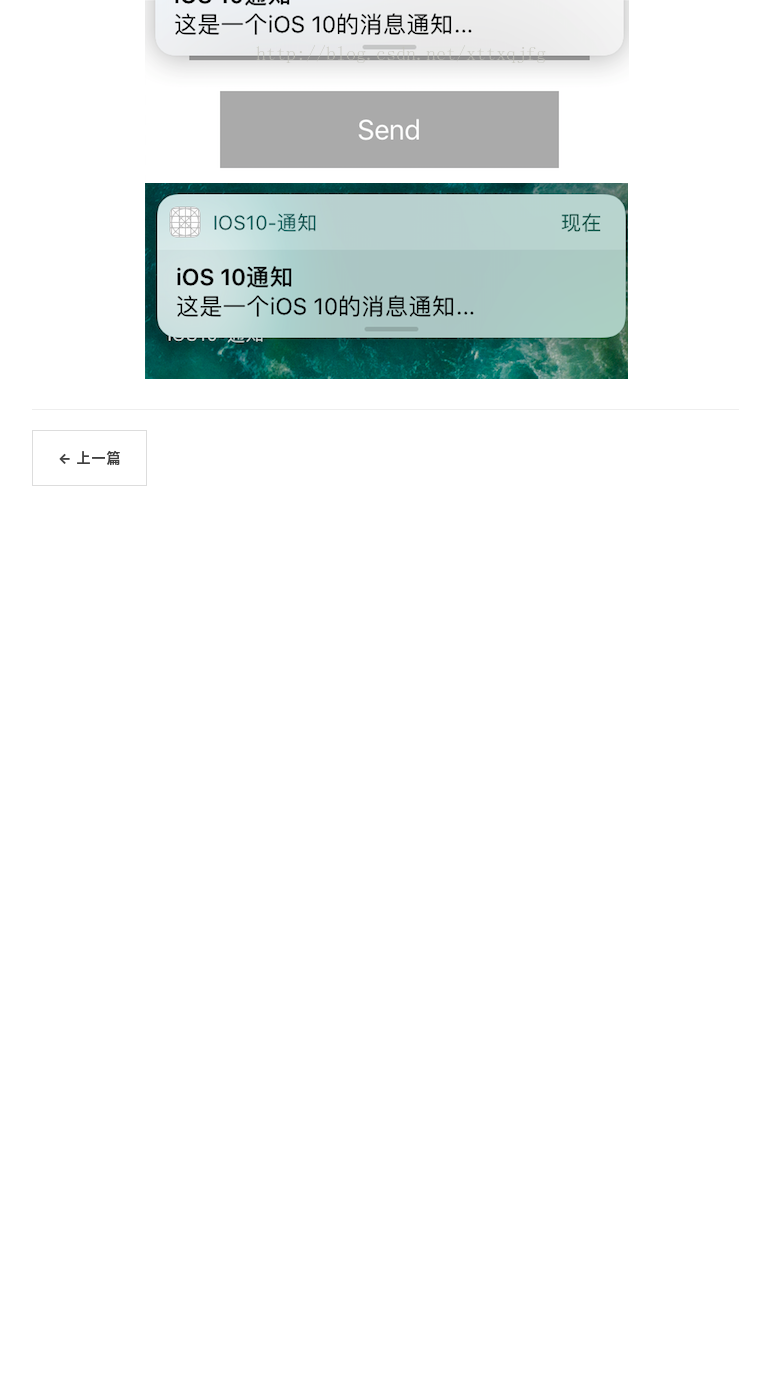
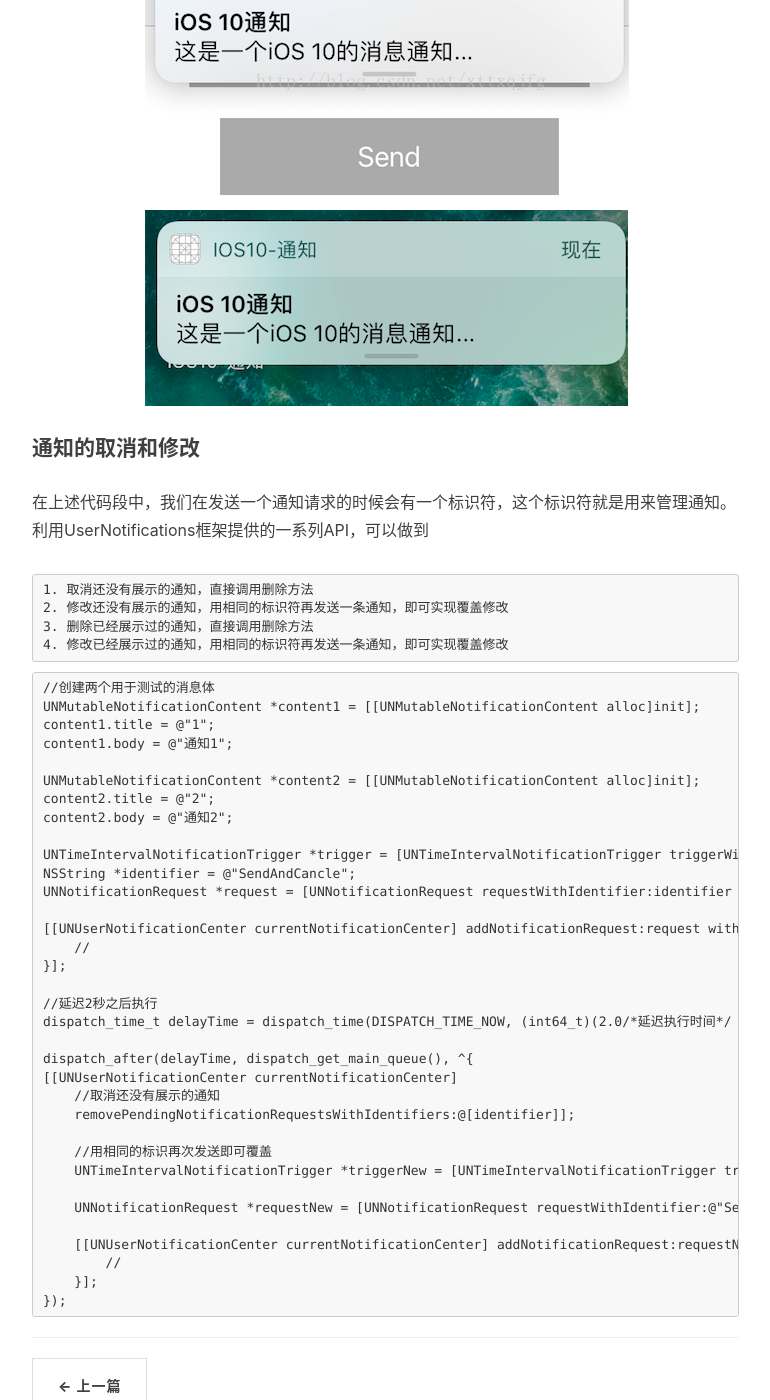
Before and after one commit to xttxqjfg/xttxqjfg.github.io, a Jekyll site: the page built from _posts/201706/2017-06-14-浅析iOS10通知.markdown, in a window 1280 px wide and 1400 px high, scrolled down 3875 px. Shown: the whole window, without its empty margins (233-1003 px from the left). Built offline with Jekyll 4.4.1, drawn with Linux system fonts in a browser that asks for light colours; nearby versions of some CDN libraries; comment, search, counter and statistics services are not loaded; before the commit the page ends 4505 px from its top, so only the background shows below that; some of the changed text lies outside the part shown.

Commit message:
no message

````diff
--- a/_posts/201706/2017-06-14-浅析iOS10通知.markdown
+++ b/_posts/201706/2017-06-14-浅析iOS10通知.markdown
@@ -50,7 +50,7 @@
 
 6、开发者可以自定义通知的UI界面，不再是一成不变的banner
 
-7、支持本地通知的撤回、修改和删除，不论通知是否已经展示还是未到达
+7、支持本地通知的撤回、修改和删除，不论通知是否已经展示还是未到达。目前还不支持远程推送的上述操作
 
 #### 设备注册和获取注册信息
 
@@ -156,3 +156,49 @@
 ```
 
 ![](http://www.xttxqjfg.cn/img/201706/14/14002.png)
+
+#### 通知的取消和修改
+
+在上述代码段中，我们在发送一个通知请求的时候会有一个标识符，这个标识符就是用来管理通知。利用UserNotifications框架提供的一系列API，可以做到
+
+    1. 取消还没有展示的通知，直接调用删除方法
+    2. 修改还没有展示的通知，用相同的标识符再发送一条通知，即可实现覆盖修改
+    3. 删除已经展示过的通知，直接调用删除方法
+    4. 修改已经展示过的通知，用相同的标识符再发送一条通知，即可实现覆盖修改
+
+```
+//创建两个用于测试的消息体
+UNMutableNotificationContent *content1 = [[UNMutableNotificationContent alloc]init];
+content1.title = @"1";
+content1.body = @"通知1";
+
+UNMutableNotificationContent *content2 = [[UNMutableNotificationContent alloc]init];
+content2.title = @"2";
+content2.body = @"通知2";
+
+UNTimeIntervalNotificationTrigger *trigger = [UNTimeIntervalNotificationTrigger triggerWithTimeInterval:5 repeats:NO];
+NSString *identifier = @"SendAndCancle";
+UNNotificationRequest *request = [UNNotificationRequest requestWithIdentifier:identifier content:content1 trigger:trigger];
+
+[[UNUserNotificationCenter currentNotificationCenter] addNotificationRequest:request withCompletionHandler:^(NSError * _Nullable error) {
+    //
+}];
+
+//延迟2秒之后执行
+dispatch_time_t delayTime = dispatch_time(DISPATCH_TIME_NOW, (int64_t)(2.0/*延迟执行时间*/ * NSEC_PER_SEC));
+
+dispatch_after(delayTime, dispatch_get_main_queue(), ^{
+[[UNUserNotificationCenter currentNotificationCenter]
+    //取消还没有展示的通知
+    removePendingNotificationRequestsWithIdentifiers:@[identifier]];
+
+    //用相同的标识再次发送即可覆盖
+    UNTimeIntervalNotificationTrigger *triggerNew = [UNTimeIntervalNotificationTrigger triggerWithTimeInterval:3 repeats:NO];
+
+    UNNotificationRequest *requestNew = [UNNotificationRequest requestWithIdentifier:@"SendAndModify" content:content2 trigger:triggerNew];
+
+    [[UNUserNotificationCenter currentNotificationCenter] addNotificationRequest:requestNew withCompletionHandler:^(NSError * _Nullable error) {
+        //
+    }];
+});
+```
````
